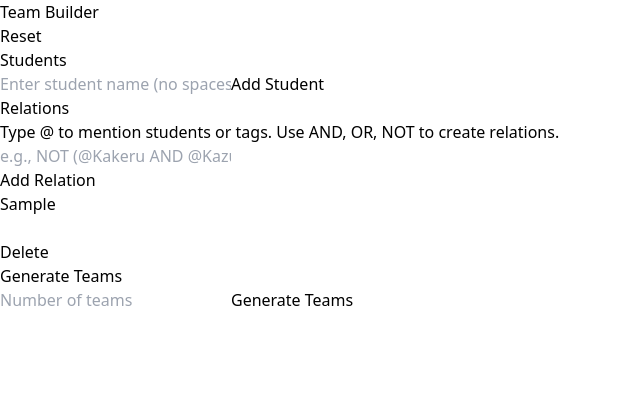
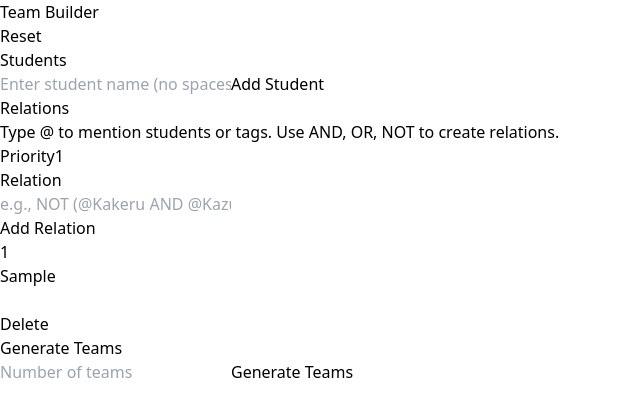
Before and after one commit to bacowan/TeamBuilder, a React (Vite) app: page / in a window 1280 px wide. Both pictures are taken after typing "Sample" into the empty fields and a click on the button "Add Relation". Shown: the top 416 px of the page, without its empty margins (0-640 px from the left). Built offline with nearby package versions, Linux system fonts and the light colour scheme.

Commit message:
Adding a priority field to relations

```diff
--- a/src/App.tsx
+++ b/src/App.tsx
@@ -19,6 +19,7 @@ function App() {
   )
   const [studentName, setStudentName] = useState('')
   const [relationInput, setRelationInput] = useState<RelationEntry[]>([])
+  const [relationPriority, setRelationPriority] = useState(1)
   const [numTeams, setNumTeams] = useState('')
 
   // Save to localStorage whenever students or tags change
@@ -99,23 +100,25 @@ function App() {
       setRelations([])
       setStudentName('')
       setRelationInput([])
+      setRelationPriority(1)
       setNumTeams('')
     }
   }
 
   const handleAddRelation = () => {
-    if (relationInput.length > 0) {
+    if (relationInput.length > 0 && relationPriority > 0) {
       setRelations(prev => {
         const id = prev.length ? Math.max(...prev.map(r => r.id)) + 1 : 0
-        return [...prev, { id, entries: relationInput }]
+        return [...prev, { id, entries: relationInput, priority: relationPriority }]
       })
       setRelationInput([])
+      setRelationPriority(1)
     }
   }
 
-  const updateRelation = (id: number, entries: RelationEntry[]) => {
+  const updateRelation = (id: number, entries: RelationEntry[], priority: number) => {
     setRelations(prev => prev.map(r =>
-      r.id === id ? { ...r, entries } : r
+      r.id === id ? { ...r, entries, priority } : r
     ))
   }
 
@@ -158,6 +161,8 @@ function App() {
           <AddRelation
             relationInput={relationInput}
             onRelationInputChange={setRelationInput}
+            priority={relationPriority}
+            onPriorityChange={setRelationPriority}
             students={students}
             tags={tags}
             onAddRelation={handleAddRelation}
--- a/src/components/AddRelation.tsx
+++ b/src/components/AddRelation.tsx
@@ -4,12 +4,14 @@ import MentionInput from './MentionInput'
 interface AddRelationProps {
   relationInput: RelationEntry[]
   onRelationInputChange: (relation: RelationEntry[]) => void
+  priority: number
+  onPriorityChange: (priority: number) => void
   students: Student[]
   tags: Tag[]
   onAddRelation: () => void
 }
 
-function AddRelation({ relationInput, onRelationInputChange, students, tags, onAddRelation }: AddRelationProps) {
+function AddRelation({ relationInput, onRelationInputChange, priority, onPriorityChange, students, tags, onAddRelation }: AddRelationProps) {
   const handleSubmit = (e: React.FormEvent) => {
     e.preventDefault()
     onAddRelation()
@@ -21,6 +23,20 @@ function AddRelation({ relationInput, onRelationInputChange, students, tags, onA
         Type @ to mention students or tags. Use AND, OR, NOT to create relations.
       </p>
       <form onSubmit={handleSubmit} className="relative flex gap-2">
+        <div className="flex flex-col gap-1">
+          <label htmlFor="priority-input" className="text-xs text-gray-600">Priority</label>
+          <input
+            id="priority-input"
+            type="number"
+            value={priority}
+            onChange={(e) => onPriorityChange(parseInt(e.target.value) || 1)}
+            placeholder="Priority"
+            min="1"
+            className="w-24 px-4 py-2 border border-gray-300 rounded-lg focus:outline-none focus:ring-2 focus:ring-blue-500"
+          />
+        </div>
+        <div className="flex-1 flex flex-col gap-1">
+          <label className="text-xs text-gray-600">Relation</label>
           <MentionInput
             value={relationInput}
             onChange={onRelationInputChange}
@@ -28,7 +44,8 @@ function AddRelation({ relationInput, onRelationInputChange, students, tags, onA
             tags={tags}
             placeholder="e.g., NOT (@Kakeru AND @Kazuki)"
           />
-        <button type="submit" className="px-6 py-2 bg-purple-500 text-white rounded-lg hover:bg-purple-600 transition-colors shadow-md">
+        </div>
+        <button type="submit" className="px-6 py-2 bg-purple-500 text-white rounded-lg hover:bg-purple-600 transition-colors shadow-md self-end">
           Add Relation
         </button>
       </form>
--- a/src/components/RelationItem.tsx
+++ b/src/components/RelationItem.tsx
@@ -5,7 +5,7 @@ interface RelationItemProps {
   relation: Relation
   students: Student[]
   tags: Tag[]
-  onUpdateRelation: (id: number, entries: RelationEntry[]) => void
+  onUpdateRelation: (id: number, entries: RelationEntry[], priority: number) => void
   onDeleteRelation: (id: number) => void
 }
 
@@ -13,9 +13,17 @@ function RelationItem({ relation, students, tags, onUpdateRelation, onDeleteRela
   return (
     <li className="border border-gray-200 rounded-lg p-4 bg-gray-50">
       <div className="flex gap-2 items-center">
+        <input
+          type="number"
+          value={relation.priority}
+          onChange={(e) => onUpdateRelation(relation.id, relation.entries, parseInt(e.target.value) || 1)}
+          placeholder="Priority"
+          min="1"
+          className="w-24 px-4 py-2 border border-gray-300 rounded-lg focus:outline-none focus:ring-2 focus:ring-blue-500 bg-white"
+        />
         <MentionInput
           value={relation.entries}
-          onChange={(entries) => onUpdateRelation(relation.id, entries)}
+          onChange={(entries) => onUpdateRelation(relation.id, entries, relation.priority)}
           students={students}
           tags={tags}
           placeholder="e.g., NOT (@Kakeru AND @Kazuki)"
--- a/src/components/RelationList.tsx
+++ b/src/components/RelationList.tsx
@@ -5,7 +5,7 @@ interface RelationListProps {
   relations: Relation[]
   students: Student[]
   tags: Tag[]
-  onUpdateRelation: (id: number, entries: RelationEntry[]) => void
+  onUpdateRelation: (id: number, entries: RelationEntry[], priority: number) => void
   onDeleteRelation: (id: number) => void
 }
 
--- a/src/types.ts
+++ b/src/types.ts
@@ -24,4 +24,5 @@ export type RelationEntry =
 export interface Relation {
   id: number
   entries: RelationEntry[]
+  priority: number
 }
```
Lines whose indentation alone changed are shown as unchanged.
